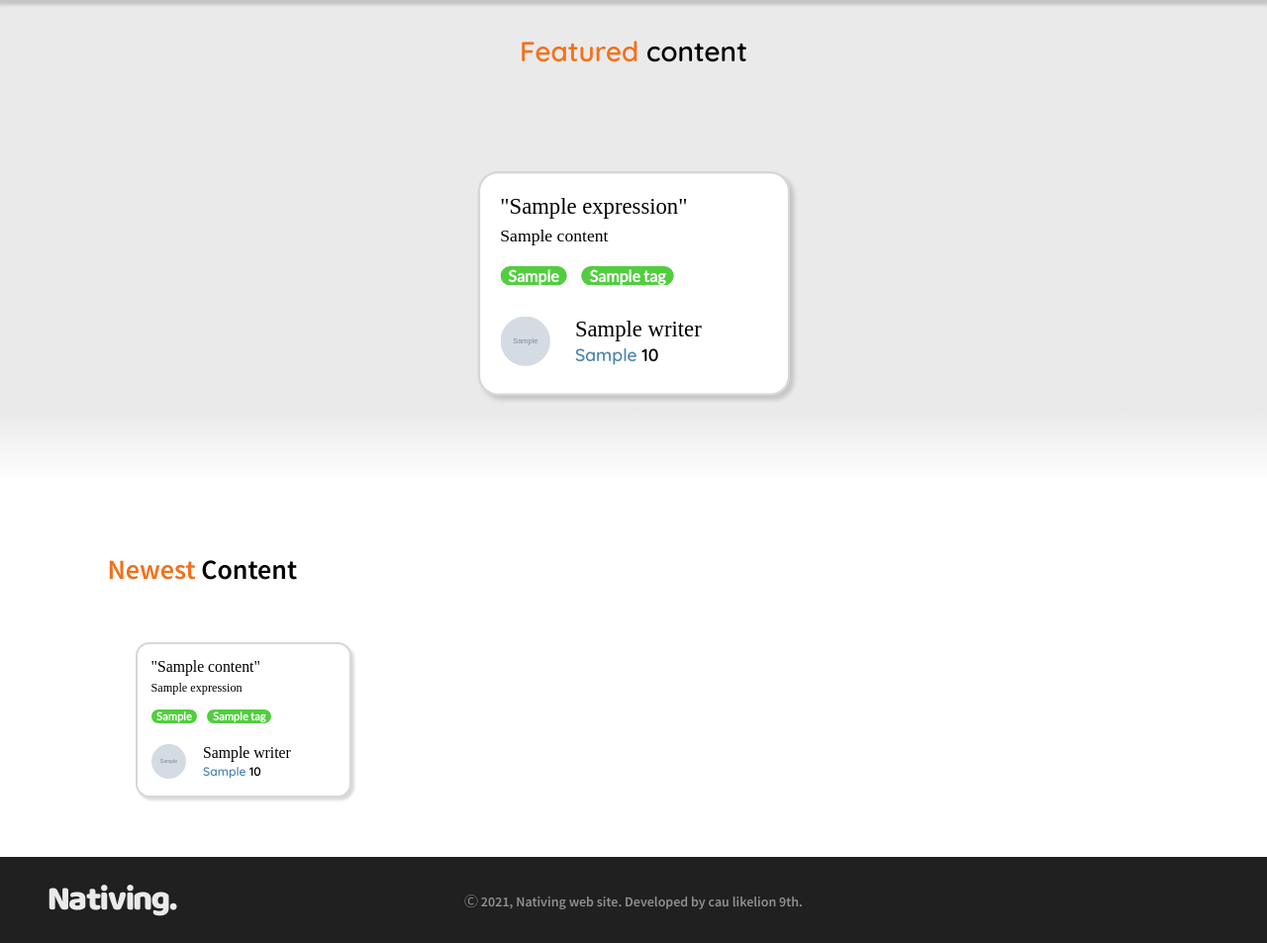
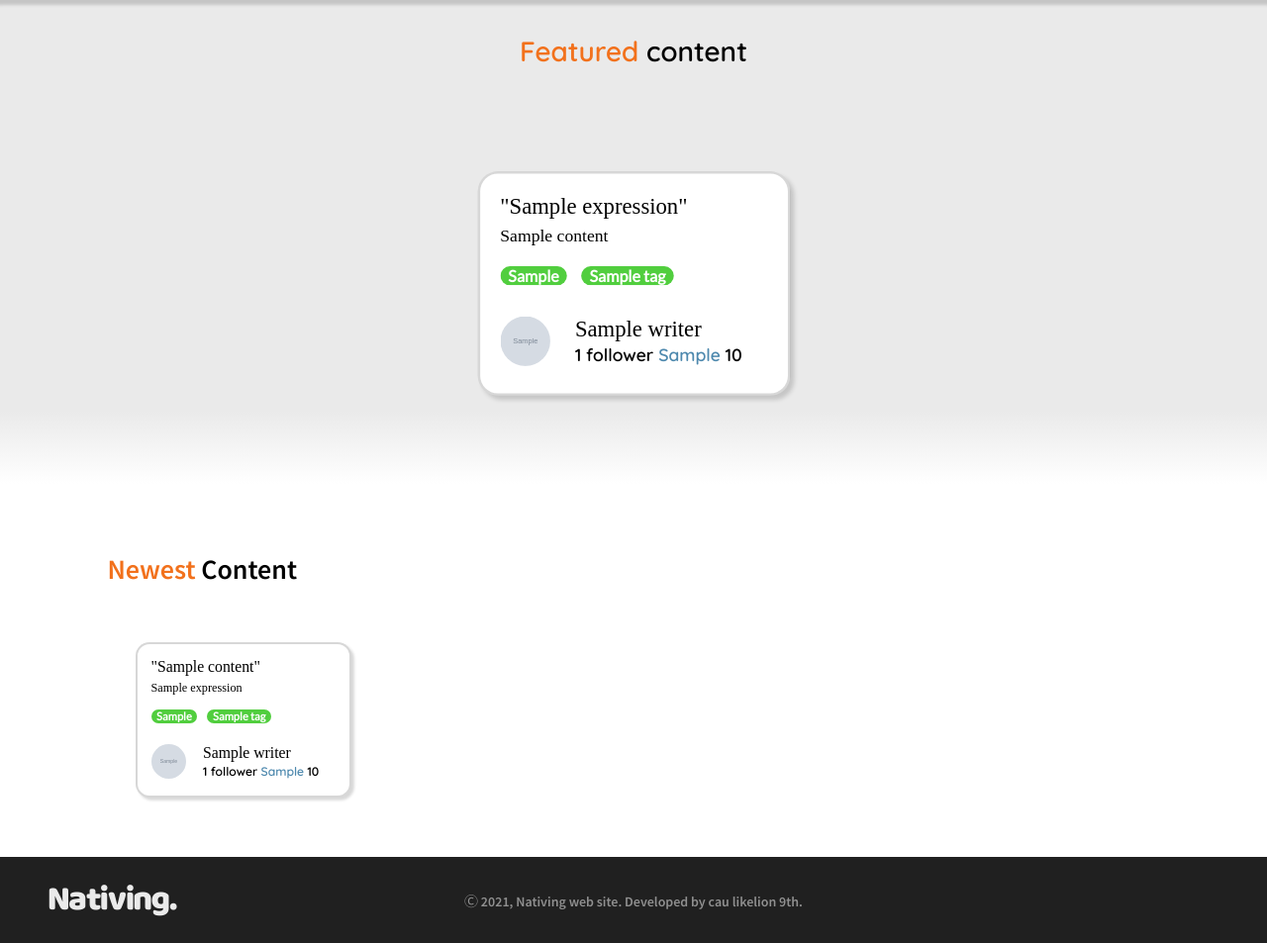
Before and after one commit to LikeLion-CAU-9th/Nativing2, a Django app: template Nativing/main/templates/main.html in a window 1280 px wide. Shown: the part 106-1059 px from the top of the page at 99% size. Run offline with Django 3.2, Linux system fonts and the light colour scheme; the template is opened without the code that fills it: most values are stand-ins (such as "Sample title", 1, 10 or a date in 2020); grey boxes marked "Sample" are stand-in pictures; some libraries are stand-ins or nearby versions; some web fonts are replaced.

Commit message:
Feat: add follower count on mainpage

```diff
--- a/Nativing/content/templates/content_detail.html
+++ b/Nativing/content/templates/content_detail.html
@@ -68,7 +68,8 @@
                 FOLLOWING
                 {% else %}
                 FOLLOW
-                {% endif %}</button>
+                {% endif %}
+                </button>
             </div>
             <div class="detail__contents__category">
                 <div class="detail__contents__category__child">
--- a/Nativing/content/templates/explore.html
+++ b/Nativing/content/templates/explore.html
@@ -21,7 +21,7 @@
         <div class="menu__search">
             <form id = "re-scan-form">
                 <input type="text" name = "keyword" id = "re-scan" placeholder="Filter by Keyword">
-                <label><input type="submit" class="hidden"><img src="../static/img/loupe.png"></label>
+                <label><input type="submit" class="hidden"><img src="../../static/img/loupe.png"></label>
             </form>
             <div id = "re-scan-keywords">
                 <!-- JS로 결과 내 재검색 구현 -->
--- a/Nativing/content/views.py
+++ b/Nativing/content/views.py
@@ -1,14 +1,12 @@
 from django.utils.translation import ugettext_lazy as _
 from django.shortcuts import get_object_or_404, redirect, render
-from django.db.models import Q
-from accounts.models import User, Follow
+from accounts.models import Follow
 from . models import ContentUpload, RELATION_CHOICES, SocialLikes, SocialSaves, Tag, TaggedContent
 from .forms import ContentUploadForm
 from django.http import JsonResponse
 
 import numpy as np
 import pandas as pd
-import json
 
 def CreateContentUploadView(request):
     if not request.user.is_authenticated:
--- a/Nativing/main/templates/main.html
+++ b/Nativing/main/templates/main.html
@@ -35,6 +35,12 @@
                 <div class="content__author__right">
                     <div class="content__author__right__name"> {{ content.writer.name }} </div>
                     <div class="content__author__right__detail">
+                        <span>{{ content.writer.followee.count }}</span>
+                        {% if content.writer.followee.count > 1 %}
+                        followers
+                        {% else %}
+                        follower
+                        {% endif %}
                         <span class="skyblue">{{ content.writer.user_gender }}</span> {{ content.writer.user_age }}
                     </div>
                 </div>
@@ -73,6 +79,12 @@
                     <div class="content__author__right">
                         <div class="content__author__right__name"> {{ content.writer.name }} </div>
                         <div class="content__author__right__detail">
+                            <span>{{ content.writer.followee.count }}</span>
+                            {% if content.writer.followee.count > 1 %}
+                            followers
+                            {% else %}
+                            follower
+                            {% endif %}
                             <span class="skyblue">{{ content.writer.user_gender }}</span> {{ content.writer.user_age }}
                         </div>
                     </div>
--- a/Nativing/main/views.py
+++ b/Nativing/main/views.py
@@ -5,11 +5,12 @@ def index(request):
     return render(request, 'index.html')
 
 def main(request):
-    content_list = ContentUpload.objects
+    content_list = ContentUpload.objects.select_related("writer")
     content_list_timeorder = content_list.order_by('-datetime').all()
     content_list_random = content_list.order_by('?')[:6]
     context = {
         'content_list': content_list_timeorder,
         'content_list_random': content_list_random
     }
+    print(content_list[0].writer.followee.count())
     return render(request, 'main.html', context)
```
